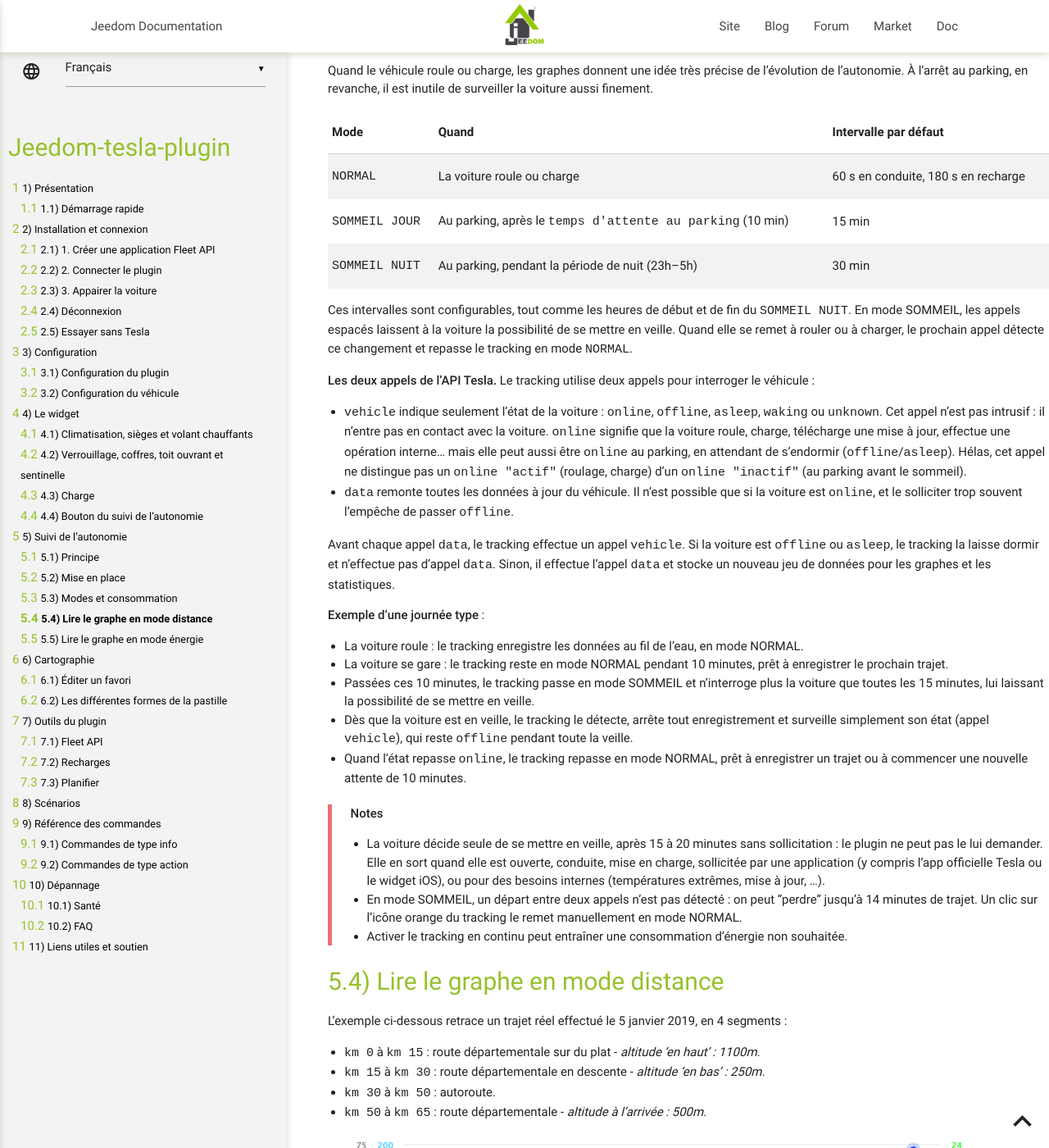
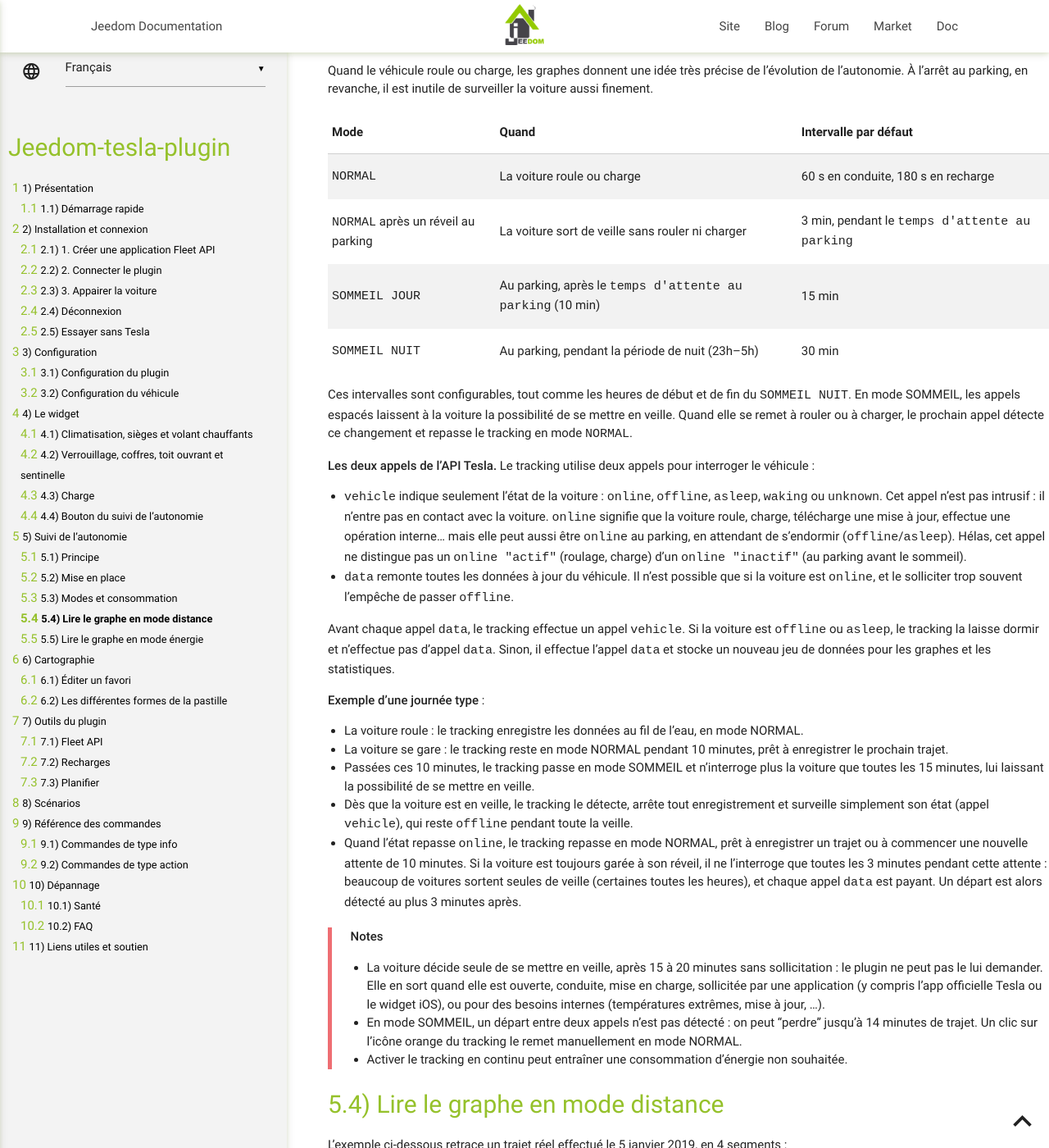
Before and after one commit to vercorsio/jeedom-tesla-plugin, a Jekyll site: the page built from fr_FR/index.md, in a window 1280 px wide and 1400 px high, scrolled down 28373 px. Shown: the whole window at 82% size. Built offline with Jekyll 4.4.1, drawn with Linux system fonts in a browser that asks for light colours; our own code applies the rules of GitHub Pages for plain Markdown files.

Commit message:
docs: fewer paid calls on state changes and when the car wakes up parked

```diff
--- a/fr_FR/index.md
+++ b/fr_FR/index.md
@@ -368,6 +368,7 @@ Quand le véhicule roule ou charge, les graphes donnent une idée très précise
 | Mode | Quand | Intervalle par défaut |
 | --- | --- | --- |
 | `NORMAL` | La voiture roule ou charge | 60 s en conduite, 180 s en recharge |
+| `NORMAL` après un réveil au parking | La voiture sort de veille sans rouler ni charger | 3 min, pendant le `temps d'attente au parking` |
 | `SOMMEIL JOUR` | Au parking, après le `temps d'attente au parking` (10 min) | 15 min |
 | `SOMMEIL NUIT` | Au parking, pendant la période de nuit (23h–5h) | 30 min |
 
@@ -386,7 +387,7 @@ Avant chaque appel `data`, le tracking effectue un appel `vehicle`. Si la voitur
   - La voiture se gare : le tracking reste en mode NORMAL pendant 10 minutes, prêt à enregistrer le prochain trajet.
   - Passées ces 10 minutes, le tracking passe en mode SOMMEIL et n'interroge plus la voiture que toutes les 15 minutes, lui laissant la possibilité de se mettre en veille.
   - Dès que la voiture est en veille, le tracking le détecte, arrête tout enregistrement et surveille simplement son état (appel `vehicle`), qui reste `offline` pendant toute la veille.
-  - Quand l'état repasse `online`, le tracking repasse en mode NORMAL, prêt à enregistrer un trajet ou à commencer une nouvelle attente de 10 minutes.
+  - Quand l'état repasse `online`, le tracking repasse en mode NORMAL, prêt à enregistrer un trajet ou à commencer une nouvelle attente de 10 minutes. Si la voiture est toujours garée à son réveil, il ne l'interroge que toutes les 3 minutes pendant cette attente : beaucoup de voitures sortent seules de veille (certaines toutes les heures), et chaque appel `data` est payant. Un départ est alors détecté au plus 3 minutes après.
 
 > **Notes**
 >
```
Also changed, not shown: fr_FR/changelog.md (+2 -0 lines).
